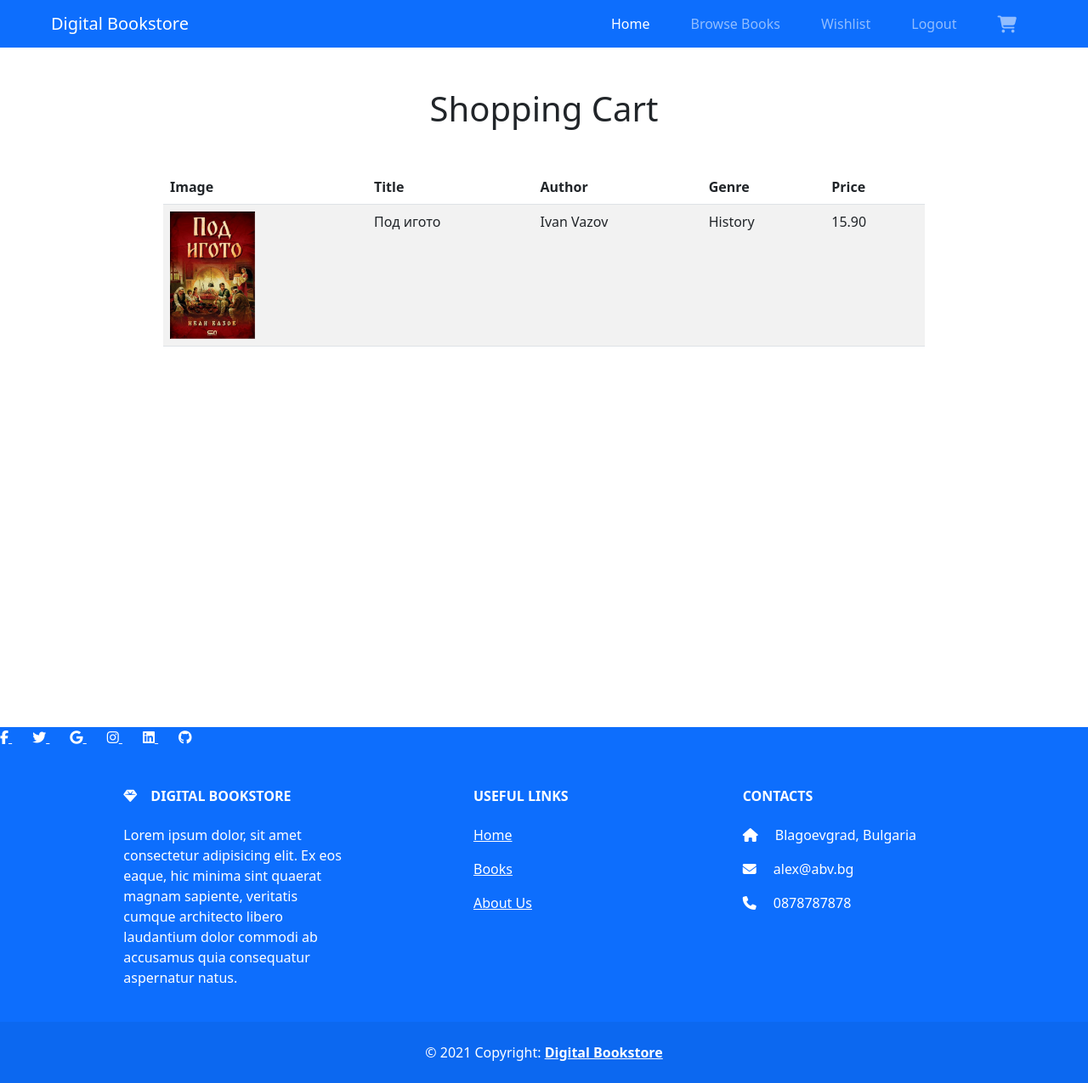
After one commit to alexmehandzhiyska/digital-bookstore, a PHP site: page /cart.php in a window 1280 px wide. The commit adds this page. Shown: the whole page at 85% size. Run offline with PHP 8.4, Linux system fonts and the light colour scheme; a user stored in the database is signed in; data comes from the database, SQL or seed files in the repository; tables that the repository leaves empty or names only in its code hold one stand-in row (values such as "Sample post"); some libraries are stand-ins or nearby versions.

Commit message:
Added shopping cart view

```diff
--- a/services/bookService.php
+++ b/services/bookService.php
@@ -94,4 +94,27 @@
             return null;
         }
     }
+
+    function getCartBooks($email) {
+        $db = new mysqli('localhost', 'root', '', 'digital-bookstore');
+
+        $user_data = $db->query("SELECT id, first_name FROM users WHERE email = '$email'");
+        $user = $user_data->fetch_assoc();
+        $user_id = $user['id'];
+
+        $books_data = $db->query("SELECT books.id AS book_id, title, genre, books.image AS book_image, price, first_name, last_name FROM books JOIN authors ON books.author_id = authors.id WHERE books.id IN (SELECT book_id FROM cart_books WHERE user_id = '$user_id')");
+
+        if ($books_data->num_rows  > 0) {
+            $books = array();
+
+            while($row = $books_data->fetch_assoc()) {
+                $book = array("id"=>$row["book_id"], "title"=>$row["title"], "genre"=>$row["genre"], "first_name"=>$row["first_name"], "last_name"=>$row["last_name"], "book_image"=>$row["book_image"], "price"=>number_format($row["price"], 2));
+                array_push($books, $book);
+            }
+
+            return $books;
+        } else {
+            return array();
+        }
+    }
 ?>
--- /dev/null
+++ b/styles/cart.css
@@ -0,0 +1,7 @@
+.cart-book-img {
+    width: 100px;
+}
+
+.cart-table {
+    width: 70vw !important;
+}
--- /dev/null
+++ b/views/cart.php
@@ -0,0 +1,59 @@
+<!DOCTYPE html>
+<html lang="en">
+<head>
+    <meta charset="UTF-8">
+    <meta http-equiv="X-UA-Compatible" content="IE=edge">
+    <meta name="viewport" content="width=device-width, initial-scale=1.0">
+    <link rel="stylesheet" href="../styles/index.css">
+    <link rel="stylesheet" href="../styles/books.css">
+    <link rel="stylesheet" href="../styles/cart.css">
+    <link href="https://cdn.jsdelivr.net/npm/bootstrap@5.2.0-beta1/dist/css/bootstrap.min.css" rel="stylesheet" integrity="sha384-0evHe/X+R7YkIZDRvuzKMRqM+OrBnVFBL6DOitfPri4tjfHxaWutUpFmBp4vmVor" crossorigin="anonymous">
+    <script src="https://kit.fontawesome.com/ff09b572f7.js" crossorigin="anonymous"></script>
+    <script src="https://ajax.googleapis.com/ajax/libs/jquery/3.3.1/jquery.min.js"></script>
+    <script src="../scripts/books.js" defer></script>
+    <title>Digital Bookstore</title>
+</head>
+<body>
+    <?php include './layout/header.php' ?>
+
+    <main>
+        <h1 class="text-center my-5">Shopping Cart</h1>
+
+        <section class="d-flex justify-content-around">
+            <?php include '../services/bookService.php' ?>
+            <?php
+                $books = getCartBooks($_SESSION['email']);
+
+                echo "
+                        <table class='cart-table table table-striped'>
+                            <thead>
+                                <tr>
+                                    <th>Image</th>
+                                    <th>Title</th>
+                                    <th>Author</th>
+                                    <th>Genre</th>
+                                    <th>Price</th>
+                                </tr>
+                            </thead>
+                            <tbody>";
+
+                for ($i = 0; $i < sizeof($books); $i++) {
+                    echo "
+                        <tr>
+                            <td><img class='cart-book-img' src='../assets/img/{$books[$i]['book_image']}' /></td>
+                            <td>{$books[$i]['title']}</td>
+                            <td>{$books[$i]['first_name']} {$books[$i]['last_name']}</td>
+                            <td>{$books[$i]['genre']}</td>
+                            <td>{$books[$i]['price']}</td>
+
+                        </tr>
+                    ";
+                }
+                echo "</tbody></table>";
+            ?>
+        </section>
+    </main>
+
+    <?php include './layout/footer.php' ?>
+</body>
+</html>
--- a/views/layout/header.php
+++ b/views/layout/header.php
@@ -25,7 +25,9 @@
                             </li>
 
                             <li class="nav-item mx-3 ">
-                                <i class="fa-solid fa-cart-shopping fa-lg my-1"></i>
+                                <a class="nav-link" href="cart.php">
+                                    <i class="fa-solid fa-cart-shopping fa-lg my-1"></i>
+                                </a>
                             </li>
                             ';
                     } else {
```
